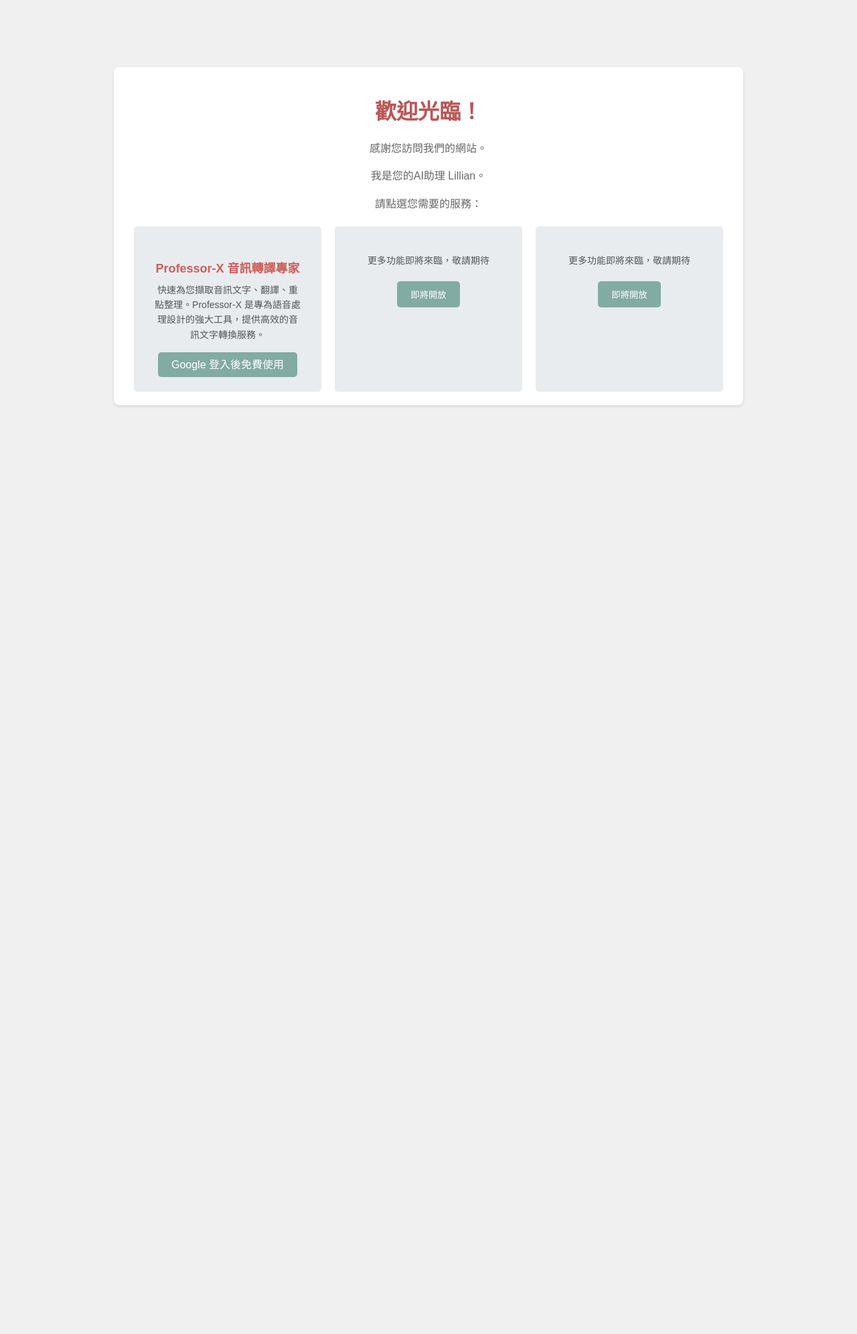
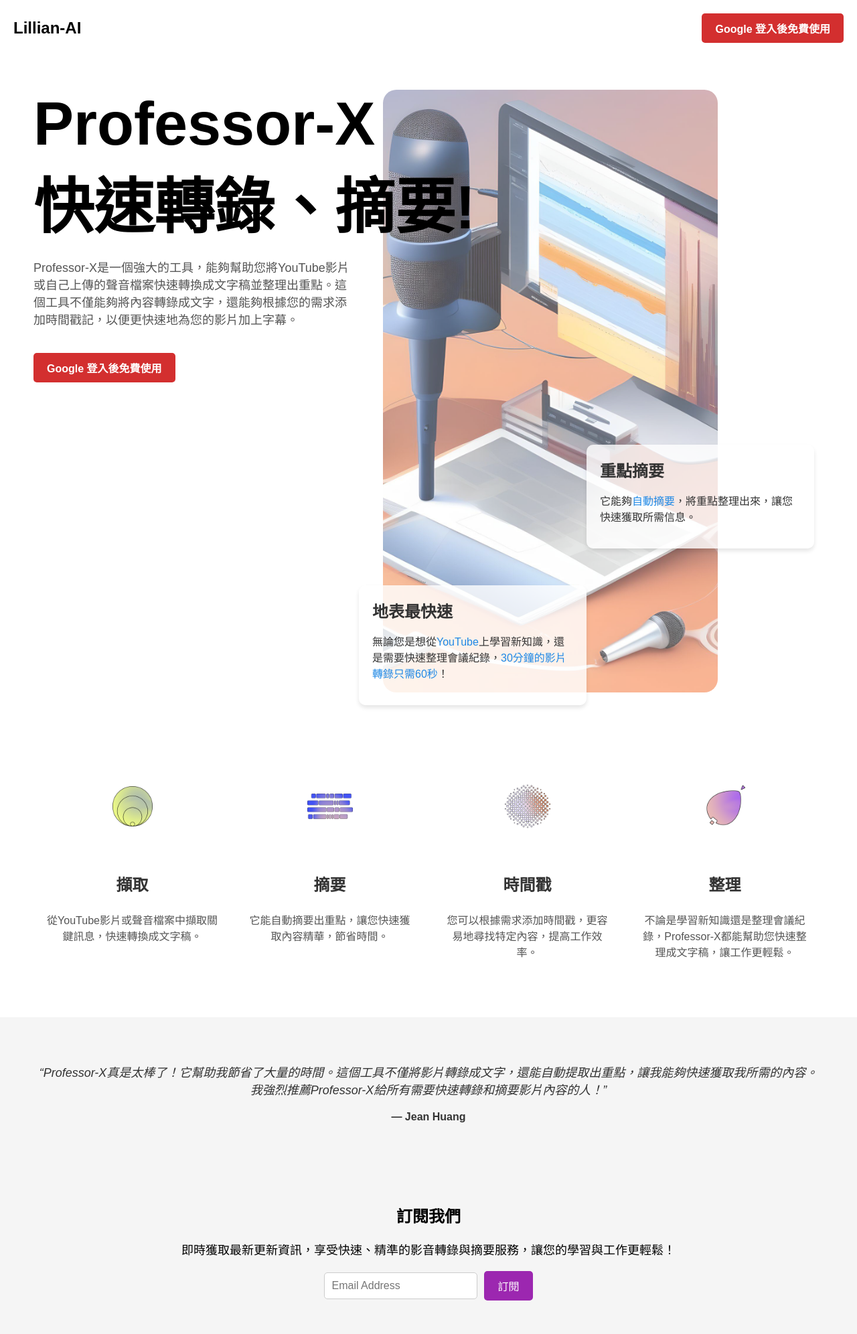
Before and after one commit to wahao888/professor-x, a Flask app: page / in a window 1280 px wide. Shown: the whole page at 67% size. Before the commit the page ends 607 px from the top, so only its background shows below. Run offline with Flask 3, Linux system fonts and the light colour scheme.

Commit message:
update welcome02

```diff
--- a/app.py
+++ b/app.py
@@ -72,6 +72,7 @@ test_collection = db['test_collection']
 content_db = db["contents"]
 google_db = db["google_login"]
 users_db = db['users']
+subscriptions_db = db['subscriptions']
 
 # 設置google login
 google_bp = make_google_blueprint(
@@ -97,7 +98,7 @@ client = OpenAI(
 
 @app.route("/")
 def welcome():
-    return render_template('welcome.html')
+    return render_template('welcome02.html')
 
 @app.route("/index")
 def index():
@@ -821,55 +822,78 @@ def payment_cancelled():
     return redirect(url_for('index'))  # Redirect to the homepage
 
 
-# 訂閱制
-# 設置Webhook監聽器
-@app.route('/paypal/webhook', methods=['POST'])
-def paypal_webhook():
-    data = request.json
-    if data['event_type'] == 'BILLING.SUBSCRIPTION.ACTIVATED':
-        # 處理訂閱啟動事件
-        print("訂閱已啟動")
-    elif data['event_type'] == 'BILLING.SUBSCRIPTION.CANCELLED':
-        # 處理訂閱取消事件
-        print("訂閱已取消")
-    return jsonify(success=True)
+# # 訂閱制
+# # 設置Webhook監聽器
+# @app.route('/paypal/webhook', methods=['POST'])
+# def paypal_webhook():
+#     data = request.json
+#     if data['event_type'] == 'BILLING.SUBSCRIPTION.ACTIVATED':
+#         # 處理訂閱啟動事件
+#         print("訂閱已啟動")
+#     elif data['event_type'] == 'BILLING.SUBSCRIPTION.CANCELLED':
+#         # 處理訂閱取消事件
+#         print("訂閱已取消")
+#     return jsonify(success=True)
 
 
-@app.route('/subscribe/<amount>')
-def subscribe(amount):
+# @app.route('/subscribe/<amount>')
+# def subscribe(amount):
 
-    # 把amount存到session
-    session['amount'] = amount
-    logging.info(f"Subscribing to plan with amount: {amount}")
+#     # 把amount存到session
+#     session['amount'] = amount
+#     logging.info(f"Subscribing to plan with amount: {amount}")
 
-    # 從前端表單獲取數據
-    start_time = datetime.now().isoformat()
-    customer_email = session.get('email')
-    given_name = session.get('given_name','')
-    surname = session.get('family_name','')
-    logging.info(f"start_time: {start_time}, Customer email: {customer_email}, given_name: {given_name} ,surname: {surname}")
+#     # 從前端表單獲取數據
+#     start_time = datetime.now().isoformat()
+#     customer_email = session.get('email')
+#     given_name = session.get('given_name','')
+#     surname = session.get('family_name','')
+#     logging.info(f"start_time: {start_time}, Customer email: {customer_email}, given_name: {given_name} ,surname: {surname}")
 
-    # 產品和計劃
-    access_token = paypal_integration.get_access_token(paypal_client_id, paypal_secret)
-    product_id = paypal_integration.create_product(access_token)
-    plan_id = paypal_integration.create_plan(access_token, product_id, amount)
-    logging.info(f"Plan ID: {plan_id}")
+#     # 產品和計劃
+#     access_token = paypal_integration.get_access_token(paypal_client_id, paypal_secret)
+#     product_id = paypal_integration.create_product(access_token)
+#     plan_id = paypal_integration.create_plan(access_token, product_id, amount)
+#     logging.info(f"Plan ID: {plan_id}")
 
-    # 創建訂閱
-    subscription = paypal_integration.create_subscription(plan_id, start_time, customer_email, given_name, surname)
-    logging.info(f"Subscription created: {subscription}")
-    if subscription:
-        # 將用戶重定向到PayPal進行支付
-        logging.info("Redirecting to PayPal for subscription.")
-        return redirect(subscription.get('links')[1].get('href'))
-    else:
-        session.pop('amount', None)
-        logging.error("Subscription creation failed.")
-        return "訂閱創建失敗，請重試！", 400
+#     # 創建訂閱
+#     subscription = paypal_integration.create_subscription(plan_id, start_time, customer_email, given_name, surname)
+#     logging.info(f"Subscription created: {subscription}")
+#     if subscription:
+#         # 將用戶重定向到PayPal進行支付
+#         logging.info("Redirecting to PayPal for subscription.")
+#         return redirect(subscription.get('links')[1].get('href'))
+#     else:
+#         session.pop('amount', None)
+#         logging.error("Subscription creation failed.")
+#         return "訂閱創建失敗，請重試！", 400
 
 
 
 # ========== 付款相關 以上 ==========
+# ========== Email訂閱 以下 ==========
+# 新增訂閱Email的端點
+@app.route("/emailsubscribe", methods=["POST"])
+def subscribe():
+    data = request.get_json()
+    email = data.get('email')
+
+    if not email or '@' not in email:
+        return jsonify({"success": False, "message": "請提供有效的Email地址"}), 400
+
+    subscription = {
+        "email": email,
+        "timestamp": datetime.now()
+    }
+
+    try:
+        subscriptions_db.insert_one(subscription)
+        logging.info(f"New subscription added: {email}")
+        return jsonify({"success": True, "message": "訂閱成功，請檢查您的郵箱以確認訂閱。"})
+    except Exception as e:
+        logging.error(f"Error adding subscription: {e}")
+        return jsonify({"success": False, "message": "訂閱失敗，請重試。"}), 500
+
 
 
 
--- /dev/null
+++ b/static/css/styles.css
@@ -0,0 +1,192 @@
+body {
+    font-family: Arial, sans-serif;
+    margin: 0;
+    padding: 0;
+    background-color: #ffffff;
+}
+.header {
+    display: flex;
+    justify-content: space-between;
+    align-items: center;
+    padding: 20px;
+    background-color: #ffffff;
+    box-shadow: 0 2px 4px rgba(0, 0, 0, 0.1);
+}
+.header .logo {
+    font-size: 24px;
+    font-weight: bold;
+}
+.header .nav {
+    display: flex;
+    gap: 20px;
+}
+.header .nav a {
+    text-decoration: none;
+    color: #333333;
+    font-weight: bold;
+}
+.header .nav a.button {
+    background-color: #d32f2f;
+    color: #ffffff;
+    padding: 10px 20px;
+    border-radius: 5px;
+}
+.main-content {
+    display: flex;
+    padding: 50px;
+    background-color: #ffffff;
+    position: relative;
+}
+.left-content {
+    width: 40%;
+    z-index: 1;
+}
+.left-content .text-content {
+    max-width: 600px;
+}
+.left-content .text-content h1 {
+    font-size: 90px;
+    margin: 0;
+    white-space: nowrap; /* 避免換行 */
+}
+.left-content .text-content p {
+    font-size: 18px;
+    color: #555555;
+}
+.left-content .text-content .button {
+    display: inline-block;
+    margin-top: 20px;
+    padding: 10px 20px;
+    background-color: #d32f2f;
+    color: #ffffff;
+    text-decoration: none;
+    border-radius: 5px;
+    font-weight: bold;
+}
+.right-content {
+    width: 60%;
+    height: 900px; /* 確保高度適當 */
+    display: flex;
+    position: relative;
+}
+.image-container {
+    width: 80%; /* 右邊三分之二 */
+    height: 100%;
+    max-width: 500px;
+    background: url('/static/images/welcomepage01.jpg') no-repeat center center;
+    background-size: cover;
+    border-radius: 20px;
+    opacity: 0.7;
+    overflow: hidden;
+    z-index: 0;
+    margin-left: 50px;
+}
+.overlay-content {
+    position: absolute;
+    top: 50%;
+    left: 50%;
+    transform: translate(-50%, -50%);
+    display: flex;
+    flex-direction: column;
+    align-items: flex-start;
+    z-index: 2;
+}
+.overlay-content .card {
+    background-color: rgba(255, 255, 255, 0.8);
+    padding: 20px;
+    border-radius: 10px;
+    margin: 10px 0;
+    width: 300px;
+    box-shadow: 0 4px 6px rgba(0, 0, 0, 0.1);
+}
+.overlay-content .card:first-child {
+    position: absolute;
+    top: 70px;
+    left: 0;
+}
+.overlay-content .card:last-child {
+    position: absolute;
+    top: 280px;
+    right: 0;
+}
+.overlay-content .card h2 {
+    font-size: 24px;
+    margin: 0 0 10px;
+    color: #333333;
+}
+.overlay-content .card p {
+    font-size: 16px;
+    color: #333333;
+}
+.overlay-content .highlight {
+    color: #1e88e5;
+}
+.features {
+    display: flex;
+    justify-content: space-around;
+    padding: 50px;
+    background-color: #ffffff;
+}
+.features .feature {
+    text-align: center;
+    padding: 20px;
+    width: 22%;
+}
+.features .feature img {
+    width: 100px;
+    height: 100px;
+    margin-bottom: 20px;
+}
+.features .feature h3 {
+    font-size: 24px;
+    color: #333333;
+}
+.features .feature p {
+    font-size: 16px;
+    color: #555555;
+}
+.testimonial {
+    text-align: center;
+    padding: 50px;
+    background-color: #f5f5f5;
+    color: #333333;
+}
+.testimonial p {
+    font-size: 18px;
+    font-style: italic;
+}
+.testimonial .author {
+    margin-top: 20px;
+    font-size: 16px;
+    font-weight: bold;
+}
+.subscribe {
+    text-align: center;
+    padding: 50px;
+    background-color: #f5f5f5;
+}
+.subscribe p {
+    font-size: 18px;
+}
+.subscribe form {
+    display: flex;
+    justify-content: center;
+    align-items: center;
+    margin-top: 20px;
+}
+.subscribe input[type="email"] {
+    padding: 10px;
+    font-size: 16px;
+    border: 1px solid #ccc;
+    border-radius: 5px;
+    margin-right: 10px;
+}
+.subscribe input[type="submit"] {
+    padding: 10px 20px;
+    font-size: 16px;
+    color: #fff;
+    background-color: #9c27b0;
+    border: none;
+    border-radius: 5px;
+    cursor: pointer;
+}
--- a/templates/index.html
+++ b/templates/index.html
@@ -29,14 +29,14 @@
             align-items: center;
             justify-content: space-between;
             padding: 10px;
-            background: #DBD2C9;
+            background: ;
             border: none;
             border-radius: 5px;
         }
         #logo {
           font-family: 'Arial', sans-serif;
           font-size: 2em; /* Logo 的大小，'em'相對於當前字體大小 */
-          color: #976666;
+          color: #000000;
           font-weight: bold;
           padding: 5px 10px;
           text-decoration: none; /* 移除下劃線 */
--- /dev/null
+++ b/templates/welcome02.html
@@ -0,0 +1,105 @@
+<!DOCTYPE html>
+<html lang="zh-TW">
+<head>
+    <meta charset="UTF-8">
+    <meta name="viewport" content="width=device-width, initial-scale=1.0">
+    <title>Lillian-AI</title>
+    <link rel="stylesheet" href="/static/css/styles.css">
+</head>
+<body>
+    <div class="header">
+        <div class="logo">Lillian-AI</div>
+        <div class="nav">
+            <a href="index.html" class="button">Google 登入後免費使用</a>
+        </div>
+    </div>
+    <div class="main-content">
+        <div class="left-content">
+            <div class="text-content">
+                <h1>Professor-X</h1>
+                <h1>快速轉錄、摘要!</h1>
+                <p>Professor-X是一個強大的工具，能夠幫助您將YouTube影片或自己上傳的聲音檔案快速轉換成文字稿並整理出重點。這個工具不僅能夠將內容轉錄成文字，還能夠根據您的需求添加時間戳記，以便更快速地為您的影片加上字幕。</p>
+                <a href="index.html" class="button">Google 登入後免費使用</a>
+            </div>
+        </div>
+        <div class="right-content">
+            <div class="overlay-content">
+                <div class="card">
+                    <h2>重點摘要</h2>
+                    <p>它能夠<span class="highlight">自動摘要</span>，將重點整理出來，讓您快速獲取所需信息。</p>
+                </div>
+                <div class="card">
+                    <h2>地表最快速</h2>
+                    <p>無論您是想從<span class="highlight">YouTube</span>上學習新知識，還是需要快速整理會議紀錄，<span class="highlight">30分鐘的影片轉錄只需60秒</span>！</p>
+                </div>
+            </div>
+            <div class="image-container"></div>
+        </div>
+    </div>
+    <div class="features">
+        <div class="feature">
+            <img src="/static/images/icon1.png" alt="擷取">
+            <h3>擷取</h3>
+            <p>從YouTube影片或聲音檔案中擷取關鍵訊息，快速轉換成文字稿。</p>
+        </div>
+        <div class="feature">
+            <img src="/static/images/icon2.png" alt="摘要">
+            <h3>摘要</h3>
+            <p>它能自動摘要出重點，讓您快速獲取內容精華，節省時間。</p>
+        </div>
+        <div class="feature">
+            <img src="/static/images/icon3.png" alt="時間戳">
+            <h3>時間戳</h3>
+            <p>您可以根據需求添加時間戳，更容易地尋找特定內容，提高工作效率。</p>
+        </div>
+        <div class="feature">
+            <img src="/static/images/icon4.png" alt="整理">
+            <h3>整理</h3>
+            <p>不論是學習新知識還是整理會議紀錄，Professor-X都能幫助您快速整理成文字稿，讓工作更輕鬆。</p>
+        </div>
+    </div>
+    <div class="testimonial">
+        <p>“Professor-X真是太棒了！它幫助我節省了大量的時間。這個工具不僅將影片轉錄成文字，還能自動提取出重點，讓我能夠快速獲取我所需的內容。我強烈推薦Professor-X給所有需要快速轉錄和摘要影片內容的人！”</p>
+        <div class="author">— Jean Huang</div>
+    </div>
+    <div class="subscribe">
+        <h2>訂閱我們</h2>
+        <p>即時獲取最新更新資訊，享受快速、精準的影音轉錄與摘要服務，讓您的學習與工作更輕鬆！</p>
+        <form id="subscribeForm">
+            <input type="email" placeholder="Email Address" id="emailInput">
+            <input type="submit" value="訂閱">
+        </form>
+    </div>
+    <script>
+        document.getElementById('subscribeForm').addEventListener('submit', function(event) {
+            event.preventDefault();
+            var email = document.getElementById('emailInput').value;
+
+            if (!email || !email.includes('@')) {
+                alert('請輸入有效的電子郵件地址');
+                return;
+            }
+
+            fetch('/subscribe', {
+                method: 'POST',
+                headers: {
+                    'Content-Type': 'application/json'
+                },
+                body: JSON.stringify({ email: email })
+            })
+            .then(response => response.json())
+            .then(data => {
+                if (data.success) {
+                    alert('訂閱成功！請檢查您的郵箱以確認訂閱。');
+                } else {
+                    alert('訂閱失敗，請重試。');
+                }
+            })
+            .catch(error => {
+                console.error('Error:', error);
+                alert('訂閱失敗，請重試。');
+            });
+        });
+    </script>
+</body>
+</html>
```
Also changed, not shown: static/images/icon1.png (added), static/images/icon2.png (added), static/images/icon3.png (added), static/images/icon4.png (added), static/images/welcomepage01.jpg (added).
